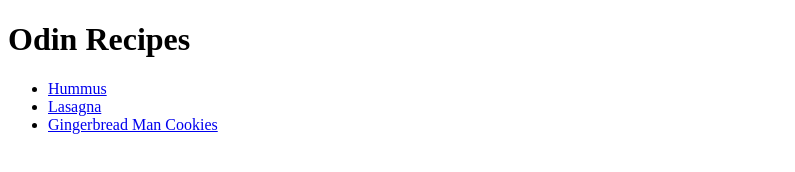
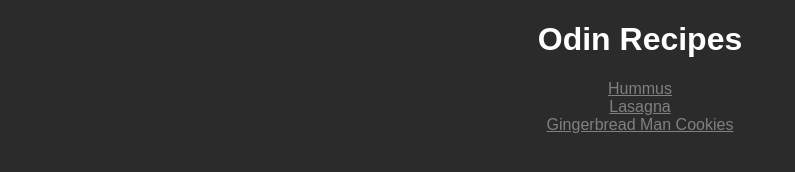
Before and after one commit to Amenious/odin-recipes, a plain HTML site: page index.html in a window 1280 px wide. Shown: the whole page, without its empty margins (0-795 px from the left). Drawn offline with Linux system fonts and the light colour scheme.

Commit message:
added style to homepage

```diff
--- a/index.html
+++ b/index.html
@@ -4,13 +4,16 @@
     <meta charset="UTF-8">
     <meta http-equiv="X-UA-Compatible" content="IE=edge">
     <title>Odin Recipes</title>
+    <link rel="stylesheet" href="style.css">
 </head>
 <body>
+    <div class="content">
         <h1>Odin Recipes</h1>
         <ul>
             <li><a href="recipes/hummus.html">Hummus</a></li>
             <li><a href="recipes/lasagna.html">Lasagna</a></li>
             <li><a href="recipes/gingerbreadman.html">Gingerbread Man Cookies</a></li>
         </ul>
+    </div>
 </body>
 </html>
--- /dev/null
+++ b/style.css
@@ -0,0 +1,21 @@
+body {
+    background-color: #2b2b2b;
+    font-family: sans-serif;
+}
+
+div.content {
+    text-align: center;
+}
+
+h1 {
+    color: white;
+}
+
+ul {
+    list-style: none;
+    padding-left: 0;
+}
+
+a {
+    color: gray;
+}
```
Lines whose indentation alone changed are shown as unchanged.
